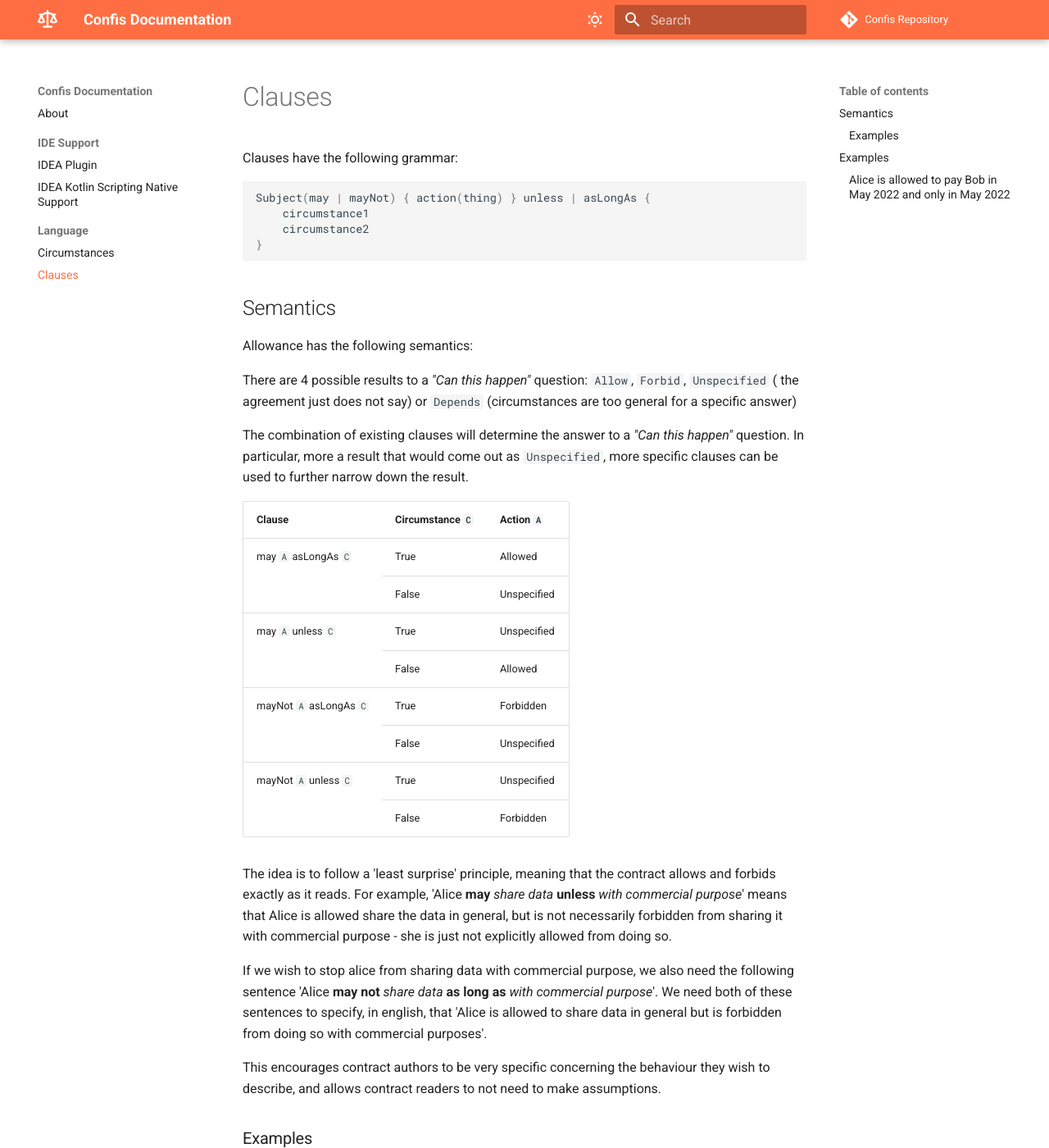
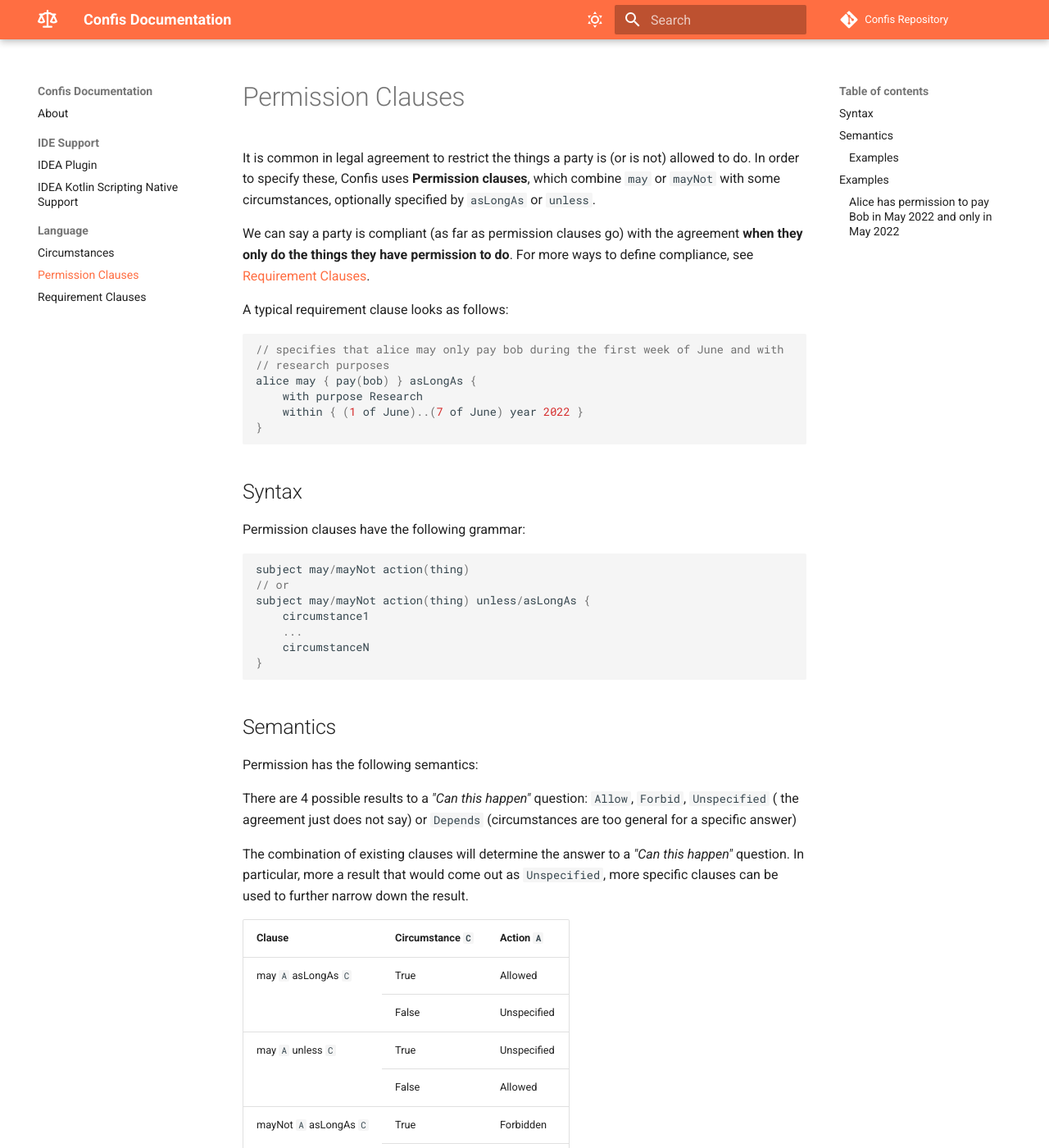
Before and after one commit to cottand/Confis, an MkDocs documentation site: the page built from docs/src/doc/docs/Language/PermissionClauses.md, in a window 1280 px wide and 1400 px high. Shown: the whole window at 82% size. Built offline with MkDocs 1.6.1 and Material for MkDocs 9.7.7, drawn with Linux system fonts in a browser that asks for light colours; comment, search, counter and statistics services are not loaded; the version menu is left out; some of the changed text lies outside the part shown.

Commit message:
write must syntax and start docs on its behaviour

````diff
--- a/docs/src/doc/docs/Language/Clauses.md
+++ b/docs/src/doc/docs/Language/PermissionClauses.md
@@ -1,17 +1,35 @@
-# Clauses
+# Permission Clauses
 
-Clauses have the following grammar:
+It is common in legal agreement to restrict the things a party is (or is not) allowed to do.
+In order to specify these, Confis uses **Permission clauses**, which combine `may` or `mayNot` with some circumstances, optionally specified by `asLongAs` or `unless`.
+
+We can say a party is compliant (as far as permission clauses go) with the agreement **when they only do the things they have permission to do**. For more ways to define compliance, see [Requirement Clauses](RequirementClauses.md).
+
+A typical requirement clause looks as follows:
+```kotlin
+// specifies that alice may only pay bob during the first week of June and with
+// research purposes
+alice may { pay(bob) } asLongAs {
+    with purpose Research
+    within { (1 of June)..(7 of June) year 2022 }
+}
+```
+
+## Syntax
+Permission clauses have the following grammar:
 
 ```kotlin
-
-Subject(may | mayNot) { action(thing) } unless | asLongAs {
+subject may/mayNot action(thing)
+// or
+subject may/mayNot action(thing) unless/asLongAs {
     circumstance1
-    circumstance2
+    ...
+    circumstanceN
 }
 ```
 ## Semantics
 
-Allowance has the following semantics:
+Permission has the following semantics:
 
 There are 4 possible results to a _"Can this happen"_ question: `Allow`, `Forbid`, `Unspecified` (
 the agreement just does not say) or `Depends` (circumstances are too general for a specific answer)
@@ -123,7 +141,7 @@ and allows contract readers to not need to make assumptions.
 
 ## Examples
 
-### Alice is allowed to pay Bob in May 2022 and only in May 2022
+### Alice has permission to pay Bob in May 2022 and only in May 2022
 
 In this example, it is not enough to allow Alice to pay in May, we also want to
 forbid her from paying Bob some other time.
````
Also changed, not shown: docs/src/doc/docs/Language/Circumstances.md (+2 -2 lines), docs/src/doc/docs/Language/RequirementClauses.md (added, +31 -0 lines), 5 other files.
